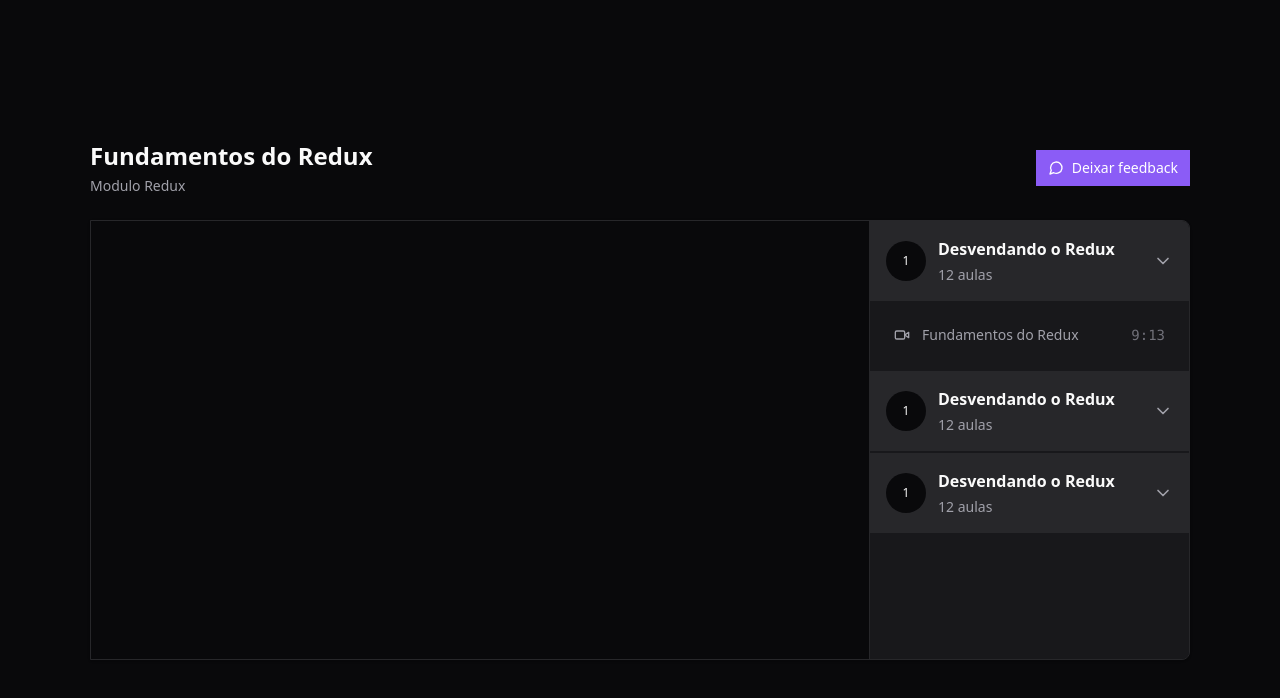
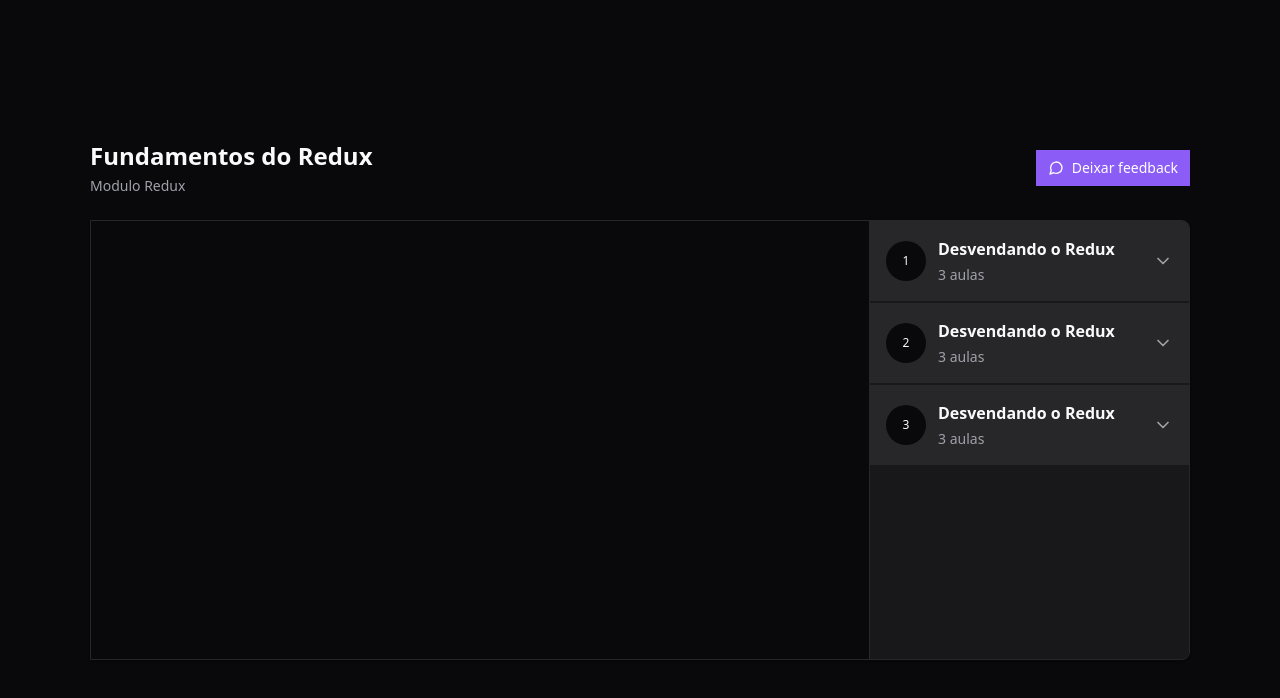
Before and after one commit to FischerRobson/react-redux-zustand, a React (Vite) app: page / in a window 1280 px wide. Shown: the top 698 px of the page. Built offline with nearby package versions, Linux system fonts and the light colour scheme.

Commit message:
ui finished

```diff
--- a/package.json
+++ b/package.json
@@ -10,6 +10,7 @@
     "preview": "vite preview"
   },
   "dependencies": {
+    "@radix-ui/react-collapsible": "^1.0.3",
     "@reduxjs/toolkit": "^1.9.5",
     "lucide-react": "^0.263.1",
     "react": "^18.2.0",
--- /dev/null
+++ b/src/components/Header.tsx
@@ -0,0 +1,8 @@
+export function Header() {
+  return (
+    <div className="flex flex-col gap-1">
+      <h1 className="text-2xl font-bold">Fundamentos do Redux</h1>
+      <span className="text-sm text-zinc-400">Modulo Redux</span>
+    </div>
+  )
+}
--- /dev/null
+++ b/src/components/Lesson.tsx
@@ -0,0 +1,16 @@
+import { Video } from "lucide-react";
+
+interface LessonProps {
+  title: string;
+  duration: string;
+}
+
+export function Lesson({ title, duration }: LessonProps) {
+  return (
+    <button className='flex items-center gap-3 text-sm text-zinc-400'>
+      <Video className='h-4 w-4 text-zinc-400' />
+      <span>{title}</span>
+      <span className='ml-auto font-mono text-sm text-zinc-500'>{duration}</span>
+    </button>
+  )
+}
--- /dev/null
+++ b/src/components/Module.tsx
@@ -0,0 +1,36 @@
+import { ChevronDown } from "lucide-react";
+import { Lesson } from "./Lesson";
+import * as Collapsible from '@radix-ui/react-collapsible'
+
+interface ModuleProps {
+  moduleIndex: number;
+  title: string;
+  amountOfLessons: number;
+}
+
+export function Module({ moduleIndex, title, amountOfLessons }: ModuleProps) {
+  return (
+    <Collapsible.Root className="group">
+      <Collapsible.Trigger className="flex w-full items-center gap-3 bg-zinc-800 p-4">
+        <div className="flex h-10 w-10 rounded-full items-center justify-center bg-zinc-950 text-xs">
+          {moduleIndex + 1}
+        </div>
+
+        <div className="flex flex-col gap-1 text-left">
+          <strong>{title}</strong>
+          <span className="text-sm text-zinc-400">{amountOfLessons} aulas</span>
+        </div>
+
+        <ChevronDown className="w-5 h-5 ml-auto text-zinc-400 data-[state=open]:rotate-180 transition-transform" />
+      </Collapsible.Trigger>
+
+      <Collapsible.Content>
+        <nav className="flex flex-col relative gap-4 p-6">
+          <Lesson title="Fundamentos do Redux" duration="9:13" />
+          <Lesson title="Fundamentos do Redux" duration="9:13" />
+          <Lesson title="Fundamentos do Redux" duration="9:13" />
+        </nav>
+      </Collapsible.Content>
+    </Collapsible.Root>
+  )
+}
--- /dev/null
+++ b/src/components/Video.tsx
@@ -0,0 +1,11 @@
+import ReactPlayer from "react-player";
+
+export function Video() {
+  return (
+    <div className="flex-1">
+      <div className='w-full bg-zinc-950 aspect-video'>
+        <ReactPlayer width="100%" height="100%" controls url="https://www.youtube.com/watch?v=5oi91NmRMHc&ab_channel=LUTYHD" />
+      </div>
+    </div>
+  )
+}
--- a/src/pages/Player.tsx
+++ b/src/pages/Player.tsx
@@ -1,16 +1,15 @@
-import { ChevronDown, MessageCircle, Video } from 'lucide-react'
-import ReactPlayer from 'react-player'
+import {  MessageCircle } from 'lucide-react'
+import { Header } from '../components/Header'
+import { Video } from '../components/Video'
+import { Module } from '../components/Module'
 
 export function Player() {
   return (
     <div className="h-screen bg-zinc-950 text-zinc-50 flex justify-center items-center">
       <div className="flex w-[1100px] flex-col gap-6">
         <div className="flex items-center justify-between">
-          <div className="flex flex-col gap-1">
-            <h1 className="text-2xl font-bold">Fundamentos do Redux</h1>
-            <span className="text-sm text-zinc-400">Modulo Redux</span>
-          </div>
 
+          <Header />
           <button className="flex items-center justify-center gap-2 bg-violet-500 px-3 py-2 text-sm font-medium text-white hover:bg-violet-700 transition-colors">
             <MessageCircle className="w-4 h-4" />
             Deixar feedback
@@ -18,67 +17,13 @@
         </div>
 
         <main className="relative flex overflow-hidden rounded-r-lg border border-zinc-800 bg-zinc-900 shadow pr-80">
-          <div className="flex-1">
-            <div className='w-full bg-zinc-950 aspect-video'>
-              <ReactPlayer width="100%" height="100%" controls url="https://www.youtube.com/watch?v=5oi91NmRMHc&ab_channel=LUTYHD" />
-            </div>
-          </div>
+          <Video />
 
           <aside className="w-80 absolute top-0 bottom-0 right-0 border-l divide-y-2 divide-zinc-900 border-zinc-800 bg-zinc-900 overflow-y-scroll scrollbar scrollbar-thin scrollbar-track-zinc-950 scrollbar-thumb-zinc-800">
-            <div>
-              <button className="flex w-full items-center gap-3 bg-zinc-800 p-4">
-                <div className="flex h-10 w-10 rounded-full items-center justify-center bg-zinc-950 text-xs">
-                  1
-                </div>
 
-                <div className="flex flex-col gap-1 text-left">
-                  <strong>Desvendando o Redux</strong>
-                  <span className="text-sm text-zinc-400">12 aulas</span>
-                </div>
-
-                <ChevronDown className="w-5 h-5 ml-auto text-zinc-400" />
-              </button>
-
-              <nav className="flex flex-col relative gap-4 p-6">
-                <button className='flex items-center gap-3 text-sm text-zinc-400'>
-                  <Video className='h-4 w-4 text-zinc-400' />
-                  <span>Fundamentos do Redux</span>
-                  <span className='ml-auto font-mono text-sm text-zinc-500'>9:13</span>
-                </button>
-              </nav>
-            </div>
-
-            <div>
-              <button className="flex w-full items-center gap-3 bg-zinc-800 p-4">
-                <div className="flex h-10 w-10 rounded-full items-center justify-center bg-zinc-950 text-xs">
-                  1
-                </div>
-
-                <div className="flex flex-col gap-1 text-left">
-                  <strong>Desvendando o Redux</strong>
-                  <span className="text-sm text-zinc-400">12 aulas</span>
-                </div>
-
-                <ChevronDown className="w-5 h-5 ml-auto text-zinc-400" />
-              </button>
-            </div>
-
-            <div>
-              <button className="flex w-full items-center gap-3 bg-zinc-800 p-4">
-                <div className="flex h-10 w-10 rounded-full items-center justify-center bg-zinc-950 text-xs">
-                  1
-                </div>
-
-                <div className="flex flex-col gap-1 text-left">
-                  <strong>Desvendando o Redux</strong>
-                  <span className="text-sm text-zinc-400">12 aulas</span>
-                </div>
-
-                <ChevronDown className="w-5 h-5 ml-auto text-zinc-400" />
-              </button>
-            </div>
-
-
+            <Module moduleIndex={0} title='Desvendando o Redux' amountOfLessons={3} />
+            <Module moduleIndex={1} title='Desvendando o Redux' amountOfLessons={3}/>
+            <Module moduleIndex={2} title='Desvendando o Redux' amountOfLessons={3}/>
 
           </aside>
         </main>
```
Also changed, not shown: 1 other file (tests, documents, lock files or other folders).
